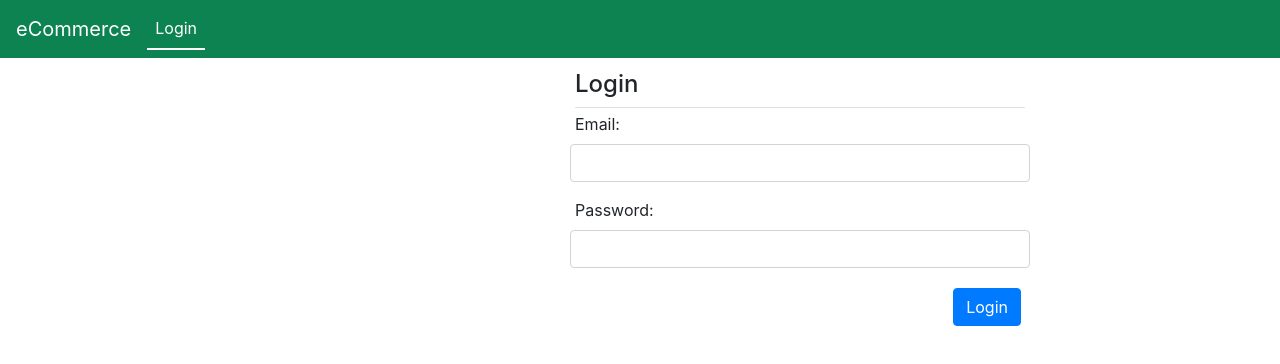
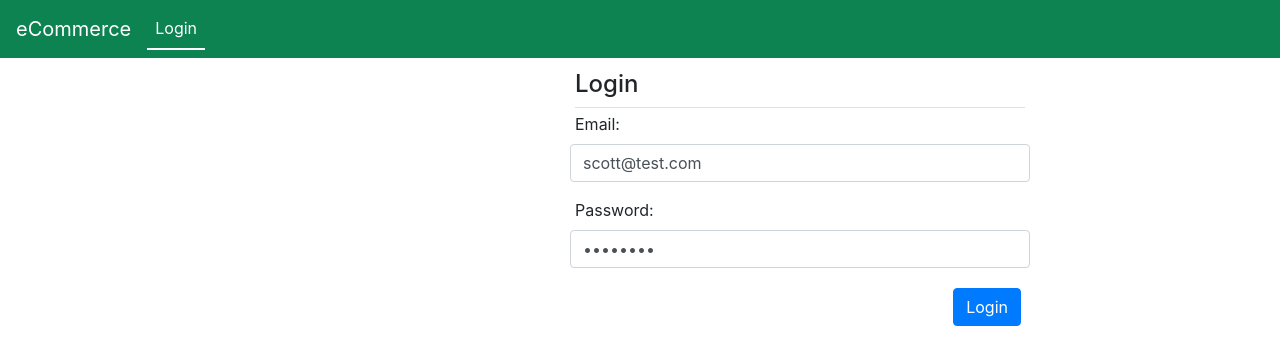
Before and after one commit to GhulamMustafaGM/client-side-app, a React (Create React App) app: page / in a window 1280 px wide. Shown: the top 364 px of the page. Built offline with nearby package versions, Linux system fonts and the light colour scheme.

Commit message:
updated Login

```diff
--- a/src/Login.jsx
+++ b/src/Login.jsx
@@ -4,7 +4,7 @@ import history from "./history";
 export default class Login extends Component {
     constructor(props) {
         super(props);
-        this.state = { email: "", password: "", message: "" };
+        this.state = { email: "scott@test.com", password: "scott123", message: "" };
     }
 
     render() {
@@ -53,6 +53,10 @@ export default class Login extends Component {
         );
     } //end of render
 
+    componentDidMount() {
+        document.title = "Login - eCommerce";
+    }
+
     //Executes when the user clicks on Login
     onLoginClick = async () => {
         console.log(this.state);
```
